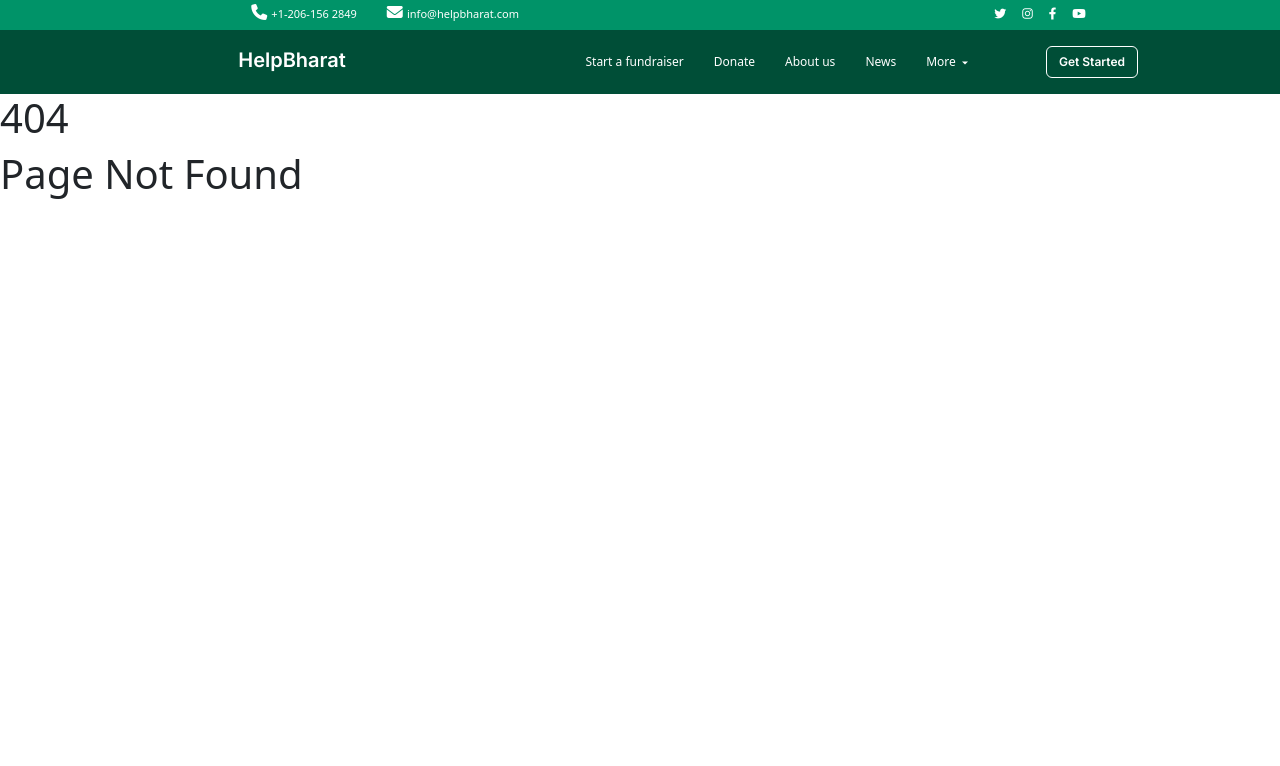
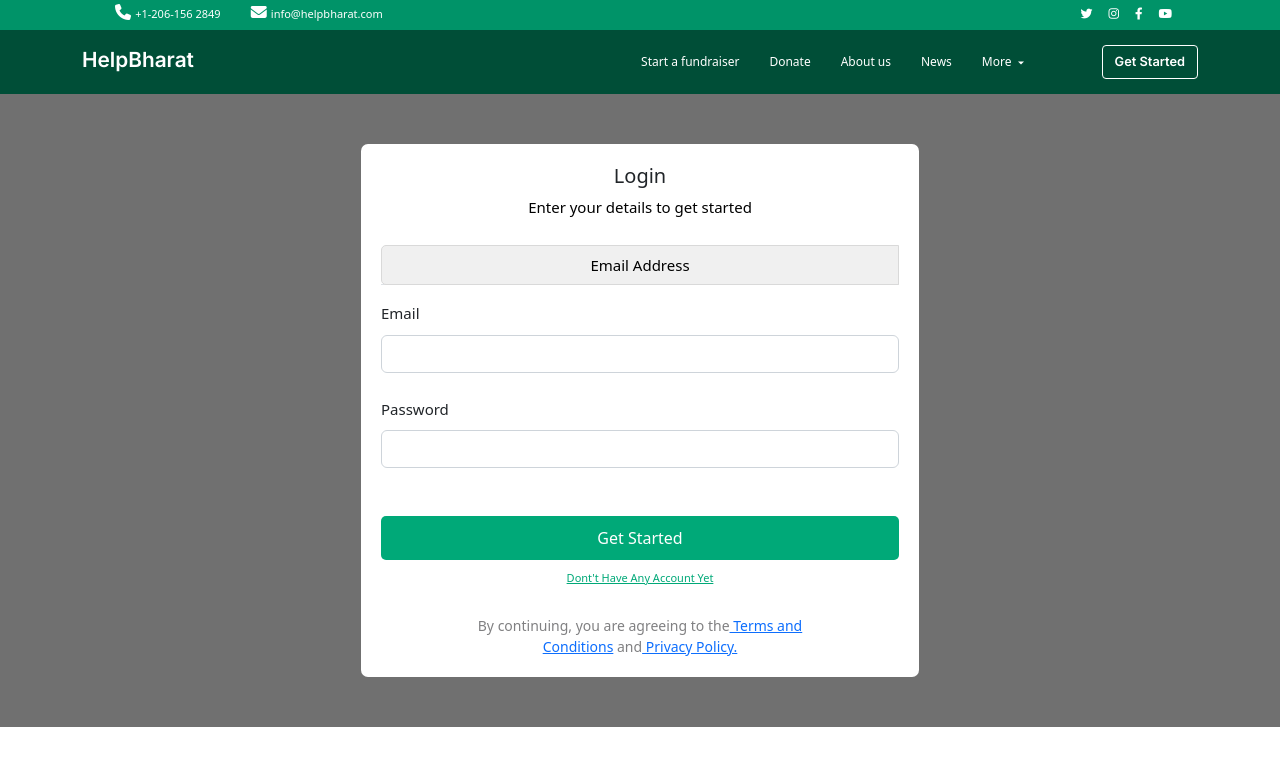
Before and after one commit to Punitpandit1326/Helpbharat-donator-panel, a React (Create React App) app: page /login in a window 1280 px wide. Before the commit this address had no page. Shown: the top 766 px of the page. Built offline with nearby package versions, Linux system fonts and the light colour scheme.

Commit message:
css changes

```diff
--- a/package.json
+++ b/package.json
@@ -19,6 +19,8 @@
     "react-icons": "^4.8.0",
     "react-router-dom": "^6.10.0",
     "react-scripts": "5.0.1",
+    "react-toastify": "^9.1.3",
+    "universal-cookie": "^6.1.1",
     "web-vitals": "^2.1.4"
   },
   "scripts": {
--- a/src/App.js
+++ b/src/App.js
@@ -13,13 +13,32 @@ import DonationDb from './pages/donationdb/DonationDb';
 import PromotePage from './pages/promotePage/PromotePage';
 import Setting from './pages/settings/Setting';
 import MyWithdraw from './pages/mywithdraw/MyWithdraw';
+import Login from './pages/auth/Login';
 import ErrorPage from './pages/ErrorPage/ErrorPage';
+import { useState, useContext, createContext } from 'react';
+import Cookies from 'universal-cookie';
 
 
+const AuthContext = createContext();
+export const useAuth = () => {
+  return useContext(AuthContext)
+}
 
 function App() {
+  const [loggedIn, setLoggedIn] = useState(false);
+  const login = () => {
+    setLoggedIn(true);
+  };
+
+  const logout = () => {
+    const cookie = new Cookies();
+    cookie.remove('token_web');
+    setLoggedIn(false);
+  };
+
   return (
-    <BrowserRouter>
+    <AuthContext.Provider value={{ loggedIn, login, logout }}>
+      {<BrowserRouter>
         <Navigation />
         <Routes>
           <Route path='/' element={<Myprofile />} />
@@ -34,11 +53,12 @@ function App() {
           <Route path='promotepage' element={<PromotePage />} />
           <Route path='mywithdraw' element={<MyWithdraw />} />
           <Route path='setting' element={<Setting />} />
+          <Route path='/login' element={<Login />} />
           <Route path="*" element={<ErrorPage />} />
         </Routes>
 
-    </BrowserRouter>
-
+      </BrowserRouter>}
+    </AuthContext.Provider>
 
   );
 }
--- a/src/component/Navigation/Navbar.css
+++ b/src/component/Navigation/Navbar.css
@@ -16,11 +16,11 @@
 
 .top-strip {
   display: flex;
-  justify-content: space-around;
+  justify-content: space-between;
   width: 100%;
   background-color: var(--main-color);
   height: 30px;
-  padding-left: 50px;
+  padding: 0 100px;
 }
 
 .top-strip-connect {
@@ -56,13 +56,9 @@
   background: #004E37;
 }
 
-.logo {
-  padding-left: 14%;
-}
-
 .logo-link {
   font-family: Inter;
-  font-size: 20px;
+  font-size: 1.3rem;
   font-weight: 600;
   color: var(--main-color2);
   text-decoration: none;
@@ -73,14 +69,24 @@
 }
 
 .btn-donate {
-  background-color: transparent;
-  border: 1px solid;
-  border-radius: 6px;
   font-family: Inter;
-  font-size: 12px;
+  font-size: 0.8rem;
   font-weight: 600;
   text-align: center;
-  margin-right: 60px;
+  border-radius: 4px;
+  border: 1px solid;
+  background-color: transparent;
+}
+
+.btn-donate:hover {
+  color: rgb(240, 226, 75);
+  border: 1px solid var(--main-color2);
+  background-color: #004E37;
+}
+
+.btn-donate:active {
+  border: 1px solid var(--main-color2) !important;
+  background-color: #004E37 !important;
 }
 
 /* -------listNav------- */
--- a/src/component/Navigation/Navbar.jsx
+++ b/src/component/Navigation/Navbar.jsx
@@ -1,10 +1,17 @@
 import React from 'react';
 import './Navbar.css';
-import { Link } from 'react-router-dom';
+import { Link, useNavigate } from 'react-router-dom';
 import { Button, Container, Nav, Navbar, } from 'react-bootstrap';
 import { IoMdArrowDropdown } from "react-icons/io";
 
+
+
 const Navigation = ({ activeLink }) => {
+
+  const navigate = useNavigate();
+  const handleClick = () => {
+    navigate('/login')
+  }
   return (
     <>
       <div className="top-strip">
@@ -48,7 +55,7 @@ const Navigation = ({ activeLink }) => {
                 </ul>
               </Link>
             </Nav>
-            <Button className='btn-donate'>Get Started</Button>
+            <Button onClick={handleClick} className='btn-donate'>Get Started</Button>
           </Navbar.Collapse>
         </Container>
       </Navbar>
--- a/src/pages/Myprofile/Myprofile.jsx
+++ b/src/pages/Myprofile/Myprofile.jsx
@@ -1,12 +1,48 @@
-import React, { useState } from 'react';
+import React, { useState, useEffect } from 'react';
 import './Myprofile.css';
 import CustomTab from '../../component/customTabs/CustomTab'
 import Footer from '../../component/footer/Footer';
 import Accordion from 'react-bootstrap/Accordion';
+import { Container, Form, Row, Col, Button } from 'react-bootstrap';
+import { donatorUrl } from '../../utils/url';
+import Cookies from 'universal-cookie';
 
-import { Container, Form, Row, Col, Button } from 'react-bootstrap';
 const Myprofile = () => {
+    const [user, setUser] = useState({})
+    const [error, setError] = useState(null)
+    const [loading, setLoading] = useState(true)
+    const [email, setEmail] = useState('')
     const [validated, setValidated] = useState(false);
+
+    const cookie = new Cookies();
+    const tokenWeb = cookie.get('token_web');
+    console.log(tokenWeb, "token recived");
+
+    const fetchUser = async () => {
+        try {
+            const response = await fetch(`${donatorUrl}user`, {
+                headers: {
+                    'Content-Type': 'application/json',
+                    'Authorization': `Bearer ${tokenWeb}`
+                }
+            });
+            const data = await response.json();
+            if (!data.success) {
+                setError(data.message)
+                return
+            }
+            setUser(data.response.data);
+            setLoading(false);
+        }
+        catch (error) {
+            setError(false)
+            setLoading(false);
+        }
+    }
+
+    useEffect(() => {
+        return () => fetchUser();
+    }, [])
 
     const handleSubmit = (event) => {
         const form = event.currentTarget;
@@ -19,6 +55,7 @@ const Myprofile = () => {
     };
 
     return (
+
         <div style={{ backgroundColor: '#F5F5F5' }}>
             <CustomTab activeLink={"myprofile"} />
 
@@ -26,6 +63,7 @@ const Myprofile = () => {
 
             <Container>
                 <Accordion defaultActiveKey="0">
+
                     <Accordion.Item eventKey="0">
                         <Accordion.Header
                             style={{
@@ -35,7 +73,8 @@ const Myprofile = () => {
                             }}>
                             <h6>Personal Details</h6></Accordion.Header>
                         <Accordion.Body>
-                            <Form noValidate validated={validated} onSubmit={handleSubmit}>
+
+                            {user && <Form noValidate validated={validated} onSubmit={handleSubmit}>
                                 <Row className="mb-3">
                                     <Form.Group as={Col} md="6" controlId="validationCustom01">
                                         <Form.Label>Name</Form.Label>
@@ -43,6 +82,7 @@ const Myprofile = () => {
                                             required
                                             type="text"
                                             placeholder="Nishant Choudhary"
+                                            defaultValue={user.name}
                                         />
                                         <Form.Control.Feedback>Looks good!</Form.Control.Feedback>
                                     </Form.Group>
@@ -64,6 +104,7 @@ const Myprofile = () => {
                                             required
                                             type="email"
                                             placeholder="Nishu12364gmail.com"
+                                            defaultValue={user.email}
                                         />
                                         <Form.Control.Feedback>Looks good!</Form.Control.Feedback>
                                     </Form.Group>
@@ -71,10 +112,10 @@ const Myprofile = () => {
                                     <Form.Group as={Col} md="6" controlId="validationCustom04" className='form-input'>
                                         <Form.Label>Country</Form.Label>
                                         <Form.Select aria-label="Default select example">
-                                            <option>Open this select menu</option>
-                                            <option value="1">One</option>
-                                            <option value="2">Two</option>
-                                            <option value="3">Three</option>
+                                            <option>Select Country</option>
+                                            <option value="1">India</option>
+                                            <option value="2">United State</option>
+                                            <option value="3">Ohter</option>
                                         </Form.Select>
                                         <br />
                                     </Form.Group>
@@ -132,9 +173,10 @@ const Myprofile = () => {
                                         <button type='submit'>Save Settings</button>
                                     </Col>
                                 </Row>
-                            </Form>
+                            </Form>}
                         </Accordion.Body>
                     </Accordion.Item>
+
                     <br />
                     <Accordion.Item eventKey="1">
                         <Accordion.Header><h6>Update Password</h6></Accordion.Header>
--- /dev/null
+++ b/src/pages/auth/Login.jsx
@@ -0,0 +1,110 @@
+import React, { useState, useEffect } from 'react';
+import Tab from 'react-bootstrap/Tab';
+import Tabs from 'react-bootstrap/Tabs';
+import { Link, useNavigate } from 'react-router-dom';
+import './auth.css';
+import { url } from '../../utils/url';
+import Cookies from 'universal-cookie';
+import { useAuth } from '../../App';
+
+
+const Login = () => {
+    const navigate = useNavigate()
+    const [userLogin, setUserLogin] = useState({
+        email: '',
+        password: ''
+    });
+
+    const { loggedIn, login } = useAuth()
+
+    const hanldeSubmit = async (e) => {
+
+        e.preventDefault();
+
+        try {
+            const response = await fetch(`${url}signin`, {
+                method: 'POST',
+                headers: {
+                    'Content-Type': 'application/json',
+                },
+                body: JSON.stringify(userLogin),
+            });
+            const data = await response.json();
+            console.log(data);
+
+            if (!data.success) {
+                throw new Error(data.error);
+            }
+            else {
+                const token = data.response.data.access_token;
+                const cookie = new Cookies();
+                const user = data.response.data.user;
+                cookie.set('token_web', token)
+                cookie.set('user', user)
+                login()
+                navigate("/")
+            }
+        }
+        catch (error) {
+            console.log('api error throw', error);
+        }
+
+    }
+
+    const handleChange = (e) => {
+        const { name, value } = e.target;
+        setUserLogin({ ...userLogin, [name]: value });
+    };
+
+    return (
+        <>
+            <div className="signup">
+                <div className="container">
+                    <div className="form_box">
+                        <form onSubmit={hanldeSubmit}>
+                            <h2>Login </h2>
+                            <p>Enter your details to get started</p>
+
+                            <Tabs
+                                defaultActiveKey="email"
+                                id="uncontrolled-tab-example"
+                                className="mb-3 w-100"
+                            >
+                                <Tab eventKey="email" title="Email Address">
+                                    <div className="form-group mb-4">
+                                        <label>Email </label>
+                                        <input
+                                            onChange={handleChange}
+                                            type="email"
+                                            name="email"
+                                            value={userLogin.email}
+                                            className="form-control" />
+                                    </div>
+                                    <div className="form-group mb-5">
+                                        <label>Password</label>
+                                        <input
+                                            onChange={handleChange}
+                                            value={userLogin.password}
+                                            type="password"
+                                            name="password"
+                                            className="form-control"
+                                        />
+                                        {/* <IoIosUnlock /> */}
+                                    </div>
+                                    <button className="start" type="submit">Get Started</button>
+                                    <Link to="/signup" className="account">Dont't Have Any Account Yet </Link>
+
+                                    <p className='agree pt-2'>By continuing, you are agreeing to the<Link> Terms and Conditions</Link> and<Link> Privacy Policy.</Link></p>
+                                </Tab>
+
+                            </Tabs>
+
+                        </form>
+                    </div>
+                </div>
+            </div>
+        </>
+    )
+}
+
+export default Login;
--- /dev/null
+++ b/src/pages/auth/auth.css
@@ -0,0 +1,160 @@
+.signup {
+    background: rgba(0, 0, 0, 0.56);
+    padding: 50px 0;
+}
+
+.signup .form_box {
+    background: #fff;
+    width: 50%;
+    margin: 0 auto;
+    border-radius: 7px;
+    padding: 20px;
+}
+
+.signup .form_box h2 {
+    font-size: 20px;
+    text-align: center;
+}
+
+.signup .form_box p {
+    color: #000;
+    text-align: center;
+    font-size: 15px;
+    padding: 0px 0 10px;
+}
+
+.signup .form_box .form-group {
+    position: relative;
+}
+
+.signup .form_box .form-group svg {
+    position: absolute;
+    top: 64%;
+    right: 3%;
+    font-size: 13px;
+}
+
+.signup .form_box label {
+    padding-bottom: 10px;
+    font-size: 15px;
+}
+
+.signup .form_box button.start {
+    width: 100%;
+    display: inherit;
+    background: #00A978;
+    border: #00A978;
+    color: #fff;
+    padding: 10px;
+    border-radius: 5px;
+}
+
+.signup .form_box a.login {
+    width: 100%;
+    font-size: 15px;
+    display: inherit;
+    color: #000;
+    text-decoration: unset;
+    text-align: center;
+    position: relative;
+    margin: 30px 0;
+}
+
+.signup .form_box a.login::after {
+    position: absolute;
+    content: "";
+
+}
+
+.signup .form_box .email-login {
+    background: #FAFAFF;
+    border: 0.66095px solid #D9D9D9;
+    border-radius: 5px;
+    display: flex;
+    justify-content: space-around;
+    line-height: 16px;
+    padding-top: 10px;
+}
+
+.signup .form_box .email-login div {
+    display: flex;
+    justify-content: space-around;
+    gap: 20px;
+}
+
+.signup .form_box .email-login h6 {
+    background: #D9D9D9;
+    color: #737373;
+    width: 30px;
+    height: 30px;
+    border-radius: 50%;
+    text-align: center;
+    line-height: 30px;
+}
+
+.signup .form_box .email-login p {
+    font-size: 15px;
+    font-weight: 500;
+    margin: 0 !important;
+}
+
+.signup .form_box .email-login span {
+    font-size: 13px;
+}
+
+.signup .form_box .email-login h5 svg {
+    font-size: 25px;
+}
+
+.signup .form_box button.fb {
+    background: #1877F2;
+    padding: 10px;
+    border-radius: 5px;
+    color: #fff;
+    border: #1877F2;
+    width: 100%;
+    font-size: 15px;
+    margin: 20px 0 30px;
+}
+
+.signup .form_box button.fb svg {
+    margin-right: 10px;
+    font-size: 20px;
+}
+
+.signup .form_box p.agree {
+    color: #808082;
+    width: 65%;
+    margin: 0 auto;
+    font-size: 14px;
+    padding: 0;
+}
+
+.signup .form_box a.account {
+    color: #00A978;
+    text-decoration: underline;
+    padding: 10px 0 20px;
+    font-size: 11px;
+    font-weight: 500;
+    display: block;
+    text-align: center;
+}
+
+.signup .form_box ul li {
+    width: 100%;
+}
+
+.signup .form_box ul li .nav-link {
+    color: #000;
+    border: 1px solid #D9D9D9;
+    font-size: 15px;
+    font-weight: 500;
+    width: 100%;
+    border-radius: 0px 5px 5px 0px;
+}
+
+.signup .form_box ul li .nav-link.active {
+    background: #F0F0F0;
+    border: 1px solid #D9D9D9;
+    border-radius: 5px 0px 0px 5px;
+}
--- a/src/pages/donationdb/DonationDb.jsx
+++ b/src/pages/donationdb/DonationDb.jsx
@@ -13,8 +13,8 @@ const DonationDb = () => {
   const [selectedDate, setSelectedDate] = useState(null);
   const [showCalendar, setShowCalendar] = useState(false);
 
+  const navigate = useNavigate();
 
-  const navigate = useNavigate();
   const handleDateChange = (date) => {
     setSelectedDate(date);
     setShowCalendar(false);
--- /dev/null
+++ b/src/utils/url.js
@@ -0,0 +1,4 @@
+const donatorUrl = "https://helpb.onrender.com/api/donator-panel/"
+const url = "https://helpb.onrender.com/api/website/"
+
+export { donatorUrl, url }
```
Also changed, not shown: 1 other file (tests, documents, lock files or other folders). Lines whose indentation alone changed are shown as unchanged.
